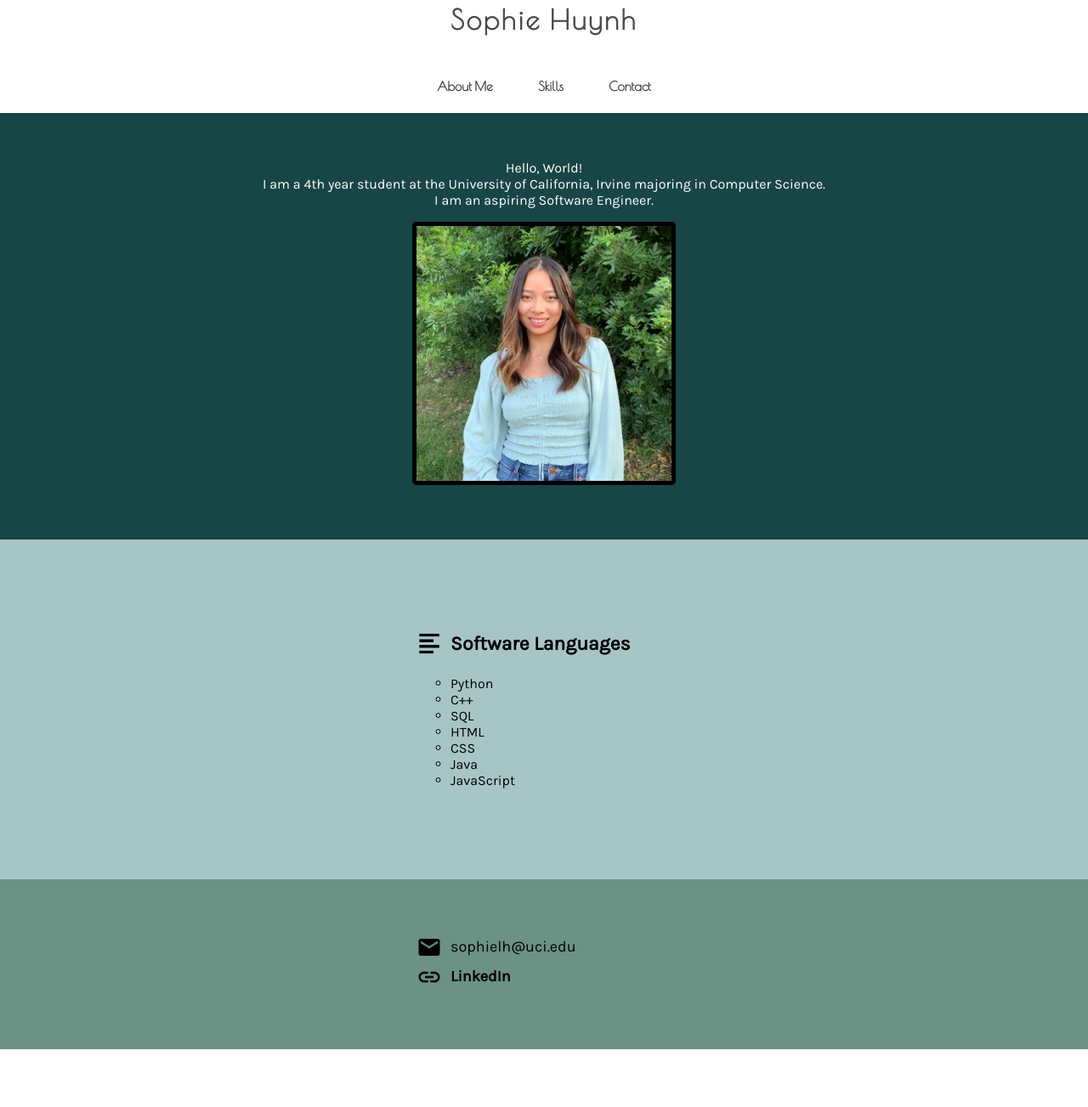
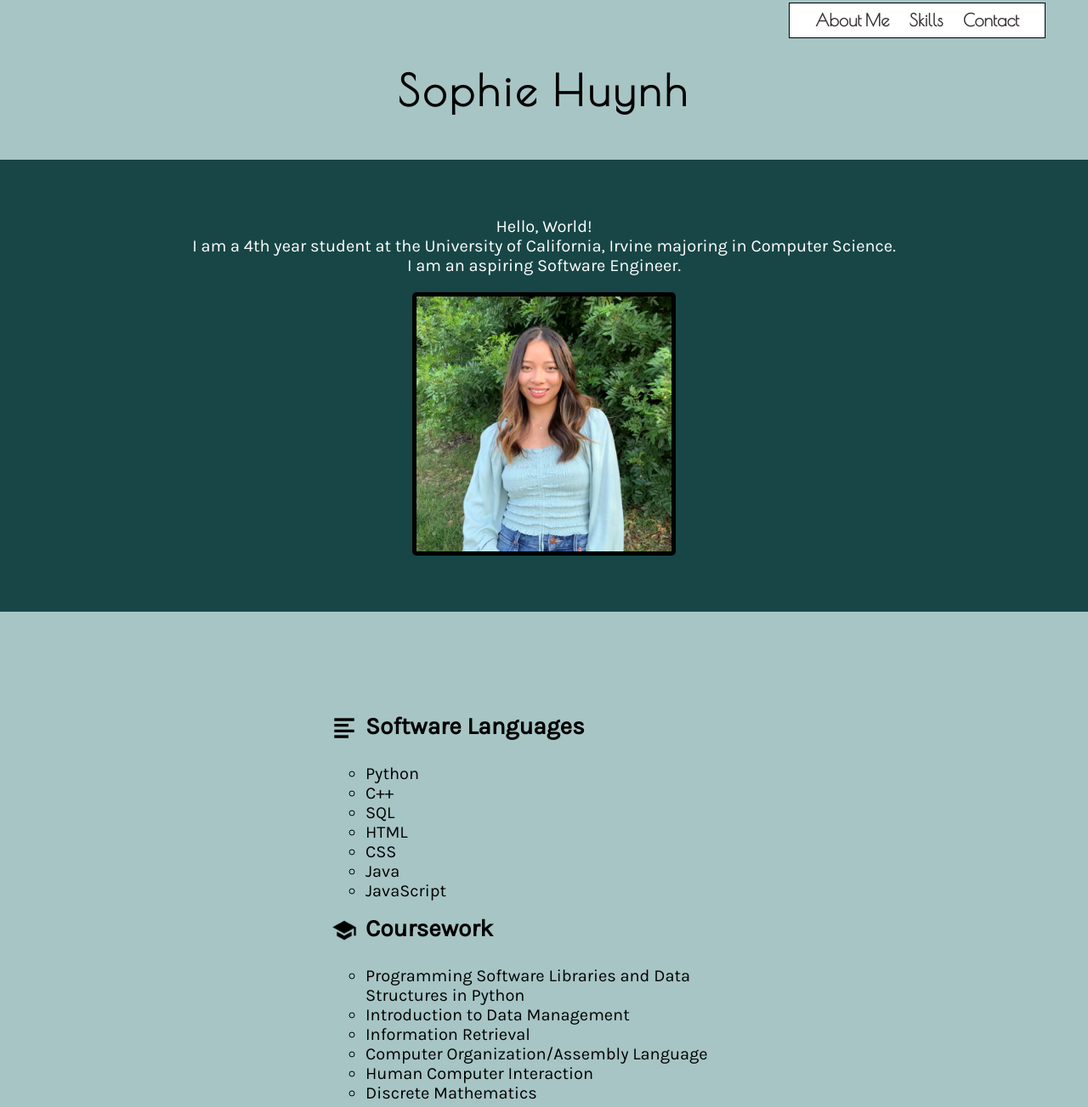
Before and after one commit to sophiehuynh/sophiehuynh.github.io, a plain HTML site: page index.html in a window 1280 px wide. Shown: the part 17-1320 px from the top of the page at 85% size. Drawn offline with nearby package versions, Linux system fonts and the light colour scheme.

Commit message:
Changed navigation bar, added Coursework, bigger font

```diff
--- a/index.html
+++ b/index.html
@@ -19,15 +19,17 @@ EMAIL: sophielh@uci.edu
 </head>
 <body>
   <header>
-    <h1>Sophie Huynh</h1>
     <nav>
-      <a href="#AboutMe">About Me</a>
-      <a href="#Skills">Skills</a>
-      <a href ="#Contact">Contact</a>
+      <a href="#AboutMe" class="navhead">About Me</a>
+      <a href="#Skills" class="navhead">Skills</a>
+      <a href ="#Contact" class="navhead">Contact</a>
     </nav>
   </header>
+  <div id="name">
+    <h1>Sophie Huynh</h1>
+  </div>
   <div id="AboutMe">
-    <p><br><br>Hello, World! <br>I am a 4th year student at the University of California, Irvine majoring in Computer Science.<br>
+      <p><br><br>Hello, World! <br>I am a 4th year student at the University of California, Irvine majoring in Computer Science.<br>
       I am an aspiring Software Engineer.<br>
     </p>
     <img src="Sophie.jpg" alt="Sophie Huynh">
@@ -43,6 +45,15 @@ EMAIL: sophielh@uci.edu
         <li>CSS</li>
         <li>Java</li>
         <li>JavaScript</li>
+      </ul>
+      <div><img src="gradHat.png" class="icon" alt="graduation hat icon"><span id="lang">Coursework</span></div>
+      <ul>
+        <li>Programming Software Libraries and Data Structures in Python</li>
+        <li>Introduction to Data Management</li>
+        <li>Information Retrieval</li>
+        <li>Computer Organization/Assembly Language</li>
+        <li>Human Computer Interaction</li>
+        <li>Discrete Mathematics</li>
       </ul>
     </div>
   </div>
--- a/style.css
+++ b/style.css
@@ -1,13 +1,25 @@
 header {
     background-color:white;
     position:fixed;
-    top:0px;
-    left:0px;
-    width:100%;
+    text-align:center;
+    width:300px;
     z-index: 10;
-    height:150px;
+    height:40px;
     font-family: 'Poiret One', cursive;
     color:rgb(75, 72, 72);
+    right: 50px;
+    border:1px solid black;
+    padding:0px;
+    top:20px;
+    margin:0px;
+}
+
+.navhead {
+    margin:10px;
+    padding:0px;
+    font-size: 20px;
+    position:relative;
+    top:8px;
 }
 
 
@@ -15,7 +27,7 @@ body {
     background-color: rgb(167, 197, 197);
     text-align: center;
     position:relative;
-    top:150px;
+    top:80px;
     margin:0;
     padding:0;
 }
@@ -31,7 +43,8 @@ div {
 
 h1 {
     letter-spacing: .08em;
-    margin-bottom:50px;
+    font-size: 50px;
+    font-family: 'Poiret One', cursive;
 }
 
 a {
@@ -42,7 +55,6 @@ a {
     margin-right:10px;
     margin-left:10px;
     font-weight:bold;
-    font-size: 15px;
 }
 
 p {
@@ -51,6 +63,7 @@ p {
 
 ul {
     list-style:circle;
+    font-size: 20px;
 }
 
 img {
@@ -61,7 +74,7 @@ img {
 }
 
 .inner {
-    width: 300px;
+    width: 500px;
    /* border: 1px solid black;*/
     position:relative;
     top:50%;
@@ -75,17 +88,26 @@ img {
     background-color:rgb(24, 70, 70);
     border:1px solid rgb(24, 70, 70);
     height:500px;
+    font-size:20px;
+    padding-bottom:30px;
+}
+
+#name {
+    position:relative;
+    bottom:20px;
 }
 
 #Skills {
     padding: 100px;
     margin:0;
-    height:200px;
+    height:500px;
+
 }
 
 #Contact {
     background-color:rgb(108, 145, 133);
     height:200px;
+
 }
 
 .icon {
@@ -101,7 +123,7 @@ img {
     padding:0;
     margin:0;
     margin-left:10px;
-    font-size:18px;
+    font-size:23px;
     font-weight:none;
 }
 
@@ -111,6 +133,6 @@ img {
     padding:0px;
     margin:0px;
     margin-left:10px;
-    font-size: 23px;
+    font-size: 28px;
     font-weight:bold;
 }
```
Also changed, not shown: gradHat.png (added).
